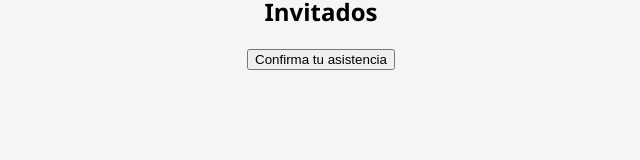
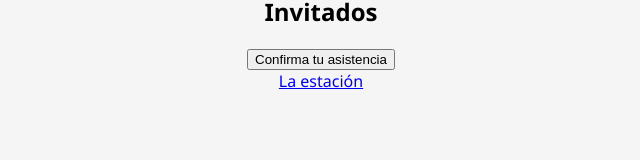
Before and after one commit to mmercado4/weddingweb, a React app: page / in a window 1280 px wide. Shown: the part 122-282 px from the top of the page, without its empty margins (319-959 px from the left). Built offline with nearby package versions, Linux system fonts and the light colour scheme; no server answers; the HTML template or start-up script is replaced by a standard one.

Commit message:
refactor(messages): simplify component
Delete Message component. Apply map cleverly.

```diff
--- a/src/components/App.js
+++ b/src/components/App.js
@@ -9,6 +9,12 @@ function App() {
       <Header />
       <Congratulations />
       <Guests />
+      <a
+        target="blank"
+        href="https://www.google.es/maps/place/Finca+La+Estaci%C3%B3n/@40.7997184,-4.2086465,16.42z/data=!4m5!3m4!1s0xd4110cb518df2d5:0x15b3ad6552e8e2cf!8m2!3d40.7994051!4d-4.20524?hl=es"
+      >
+        La estación
+      </a>
     </Fragment>
   );
 }
--- a/src/components/Congratulations/Message.js
+++ /dev/null
@@ -1,18 +0,0 @@
-import React from "react";
-import PropTypes from "prop-types";
-
-function Message(props) {
-  let { author, message } = props;
-  return (
-    <p>
-      {author} - {message}
-    </p>
-  );
-}
-
-Message.propTypes = {
-  author: PropTypes.string.isRequired,
-  message: PropTypes.string.isRequired,
-};
-
-export default Message;
--- a/src/components/Congratulations/Messages.js
+++ b/src/components/Congratulations/Messages.js
@@ -1,16 +1,18 @@
 import React from "react";
 import PropTypes from "prop-types";
-import Message from "./Message";
 
 function Messages(props) {
   let { messages } = props;
-  return messages.map((message, index) => (
-    <Message
-      author={message.author}
-      message={message.message}
-      key={`msg${index}}`}
-    />
-  ));
+
+  let renderedMessages = messages.map((msg, i) => {
+    return (
+      <p key={`msg${i}`}>
+        {msg.author} - {msg.message}
+      </p>
+    );
+  });
+
+  return renderedMessages;
 }
 
 Messages.propTypes = {
--- a/src/components/Guests/Guest.js
+++ b/src/components/Guests/Guest.js
@@ -85,6 +85,7 @@ function Guest(props) {
                 setCompanionQty(0);
                 setGuestBus(false);
                 props.showForm();
+                //ENVIAR MAIL AL INVITADO???
               })
               .catch((error) => console.error(error));
           }
```
